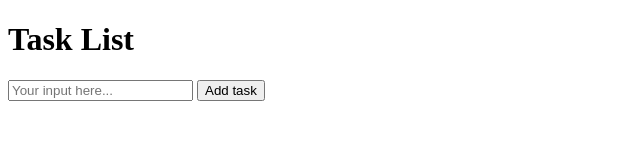
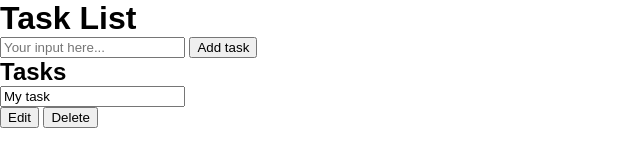
Before and after one commit to bertiemoogle/todo-list, a plain HTML site: page index.html in a window 1280 px wide. Shown: the whole page, without its empty margins (0-640 px from the left). Drawn offline with Linux system fonts and the light colour scheme.

Commit message:
Basic structure completed

```diff
--- a/index.html
+++ b/index.html
@@ -18,6 +18,22 @@
         <input type="submit" id="new-task-submit" value="Add task" />
       </form>
     </header>
+    <main>
+      <section>
+        <h2>Tasks</h2>
+        <div id="tasks">
+          <div class="task">
+            <div class="content">
+              <input type="text" class="text" value="My task" readonly />
+            </div>
+            <div class="actions">
+              <button class="edit">Edit</button>
+              <button class="delete">Delete</button>
+            </div>
+          </div>
+        </div>
+      </section>
+    </main>
     <script src="script.js"></script>
   </body>
 </html>
--- a/style.css
+++ b/style.css
@@ -0,0 +1,15 @@
+:root {
+  --dark: #374151;
+  --darker: #1f2937;
+  --darkest: #111827;
+  --gray: #6b7280;
+  --light: #eee;
+  --pink: #ec4899;
+  --purple: #8b5cf6;
+}
+
+* {
+  box-sizing: border-box;
+  margin: 0;
+  font-family: Fira sans, sans-serif;
+}
```
